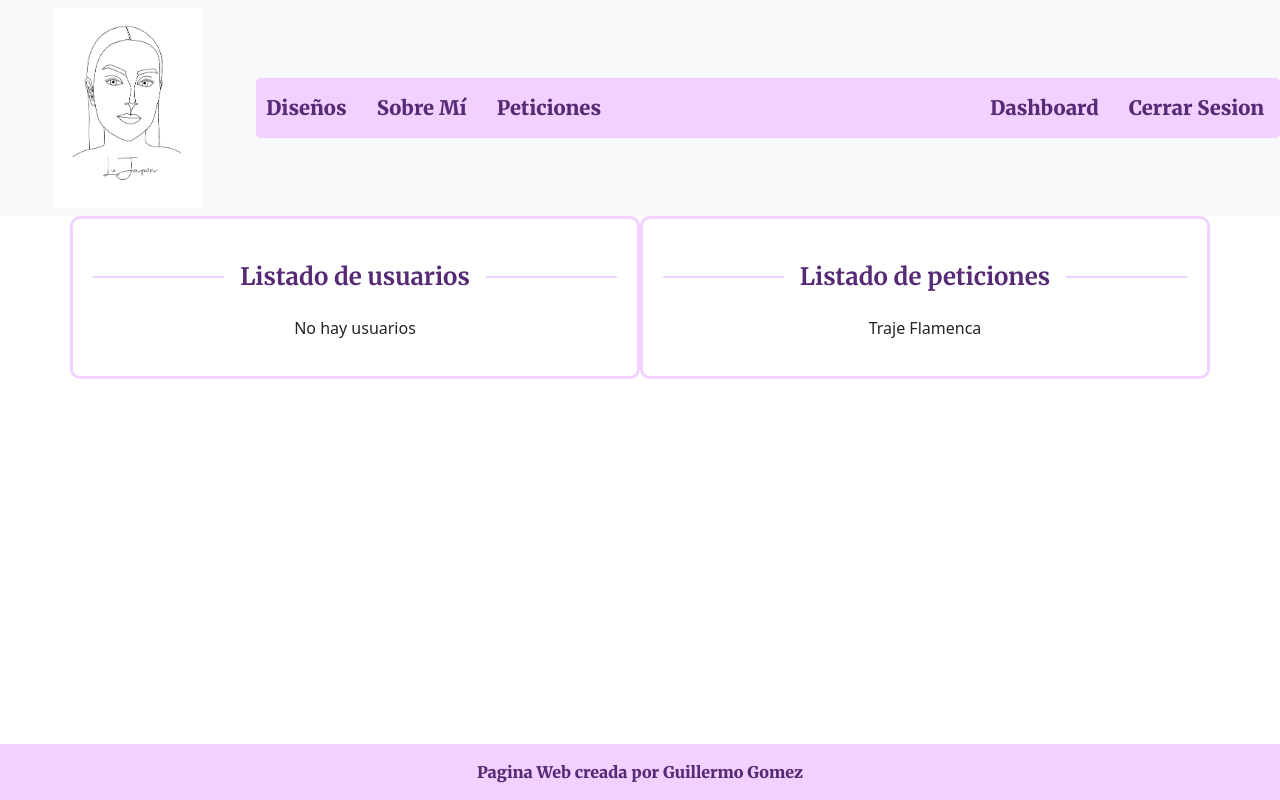
After one commit to guillegomezz8/LuDesings, a Django app: page /dashboard/ in a window 1280 px wide. The commit adds this page. Run offline with Django 4.2, Linux system fonts and the light colour scheme; a user stored in the database is signed in; data comes from the database, SQL or seed files in the repository; both versions use the stored data as it was after the commit; some libraries are stand-ins or nearby versions.

Commit message:
comienzo de dashboard

```diff
--- a/base/templates/base.html
+++ b/base/templates/base.html
@@ -21,6 +21,7 @@
             </div>
             {% if request.user.is_authenticated %}
             <div>
+                <a class="contenido navbar-brand" href="{% url "dashboard" %}">Dashboard</a>
                 <a class="contenido navbar-brand" href="{% url "logout" %}">Cerrar Sesion</a>
             </div>
             {%else%}
--- /dev/null
+++ b/base/templates/dashboard.html
@@ -0,0 +1,32 @@
+{% extends "base.html" %}
+{%load static%}
+{% block contenido %}
+<div class="container">
+    <div class="row">
+      <div class="contenedor-personalizado col-sm-5 col-md-6">
+        <div class="divider d-flex align-items-center my-4">
+            <h4 class="contenido text-center fw-bold mx-3 mb-0">Listado de usuarios</h4>
+        </div>
+        {%if usuarios%}
+            {%for p in peticiones%}
+            {%endfor%}
+        {%else%}
+        <p class="text-center">No hay usuarios</p>
+        {% endif %}
+      </div>
+      <div class="contenedor-personalizado col-sm-5 offset-sm-2 col-md-6 offset-md-0">
+        <div class="divider d-flex align-items-center my-4">
+            <h4 class="contenido text-center fw-bold mx-3 mb-0">Listado de peticiones</h4>
+        </div>
+        {%if peticiones%}
+            {%for p in peticiones%}
+            <p class="text-center">{{p.asunto}}</p>
+            {%endfor%}
+        {%else%}
+        <p class="text-center">No hay peticiones</p>
+        {% endif %}
+      </div>
+    </div>
+</div>
+<link rel="stylesheet" href="{%static 'css/dashboard.css'%}"/>
+{%endblock%}
--- a/base/templates/peticionesForm.html
+++ b/base/templates/peticionesForm.html
@@ -15,7 +15,4 @@
     </form>
 </div>
 <link rel="stylesheet" href="{%static 'css/diseñoForm.css'%}"/>
-<link rel="preconnect" href="https://fonts.googleapis.com">
-<link rel="preconnect" href="https://fonts.gstatic.com" crossorigin>
-<link href="https://fonts.googleapis.com/css2?family=Merriweather:ital,wght@0,300;0,400;0,700;0,900;1,300;1,400;1,700;1,900&display=swap" rel="stylesheet">
 {%endblock%}
--- a/base/templates/peticionesList.html
+++ /dev/null
@@ -1 +0,0 @@
-{% extends "base.html" %}
--- a/base/templates/sobreMi.html
+++ b/base/templates/sobreMi.html
@@ -20,7 +20,4 @@
     </div>
 </div>
 <link rel="stylesheet" href="{%static 'css/sobreMi.css'%}"/>
-<link rel="preconnect" href="https://fonts.googleapis.com">
-<link rel="preconnect" href="https://fonts.gstatic.com" crossorigin>
-<link href="https://fonts.googleapis.com/css2?family=Merriweather:ital,wght@0,300;0,400;0,700;0,900;1,300;1,400;1,700;1,900&display=swap" rel="stylesheet">
 {%endblock%}
--- a/base/urls.py
+++ b/base/urls.py
@@ -7,7 +7,7 @@ from django.conf import settings
 urlpatterns = [
     path('', views.sobreMi, name='sobreMi'),
     path('peticiones/', views.peticionesForm, name='peticionesForm'),
-    path('listado_peticiones/', views.peticionesList, name='peticionesList'),
+    path('dashboard/', views.dashboard, name='dashboard'),
 ]
 
 urlpatterns += static(settings.MEDIA_URL, document_root = settings.MEDIA_ROOT)
--- a/base/views.py
+++ b/base/views.py
@@ -30,6 +30,7 @@ def peticionesForm(request):
     return render(request, 'peticionesForm.html', {'form': form})
 
 @user_passes_test(es_administrador)
-def peticionesList(request):
+def dashboard(request):
+    ##usuarios = User.
     peticiones = Peticion.objects.all()
-    return render(request, 'peticionesList.html', {'peticones': peticiones})
+    return render(request, 'dashboard.html', {'peticiones': peticiones})
--- a/diseños/templates/diseñoCrear.html
+++ b/diseños/templates/diseñoCrear.html
@@ -14,7 +14,4 @@
     </form>
 </div>
 <link rel="stylesheet" href="{%static 'css/diseñoForm.css'%}"/>
-<link rel="preconnect" href="https://fonts.googleapis.com">
-<link rel="preconnect" href="https://fonts.gstatic.com" crossorigin>
-<link href="https://fonts.googleapis.com/css2?family=Merriweather:ital,wght@0,300;0,400;0,700;0,900;1,300;1,400;1,700;1,900&display=swap" rel="stylesheet">
 {%endblock%}
--- a/diseños/templates/diseñoDetalle.html
+++ b/diseños/templates/diseñoDetalle.html
@@ -41,7 +41,4 @@
     <a href="{% url "diseños" %}" type="submit" class="contenido btn btn-outline-custom btn-lg bt-login">Volver Atrás</a>
 </div>
 <link rel="stylesheet" href="{% static 'css/diseñoDetalles.css' %}" />
-<link rel="preconnect" href="https://fonts.googleapis.com">
-<link rel="preconnect" href="https://fonts.gstatic.com" crossorigin>
-<link href="https://fonts.googleapis.com/css2?family=Merriweather:ital,wght@0,300;0,400;0,700;0,900;1,300;1,400;1,700;1,900&display=swap" rel="stylesheet">
 {% endblock %}
--- a/diseños/templates/diseñoEditar.html
+++ b/diseños/templates/diseñoEditar.html
@@ -31,7 +31,4 @@
     </form>
 </div>
 <link rel="stylesheet" href="{% static 'css/diseñoForm.css' %}"/>
-<link rel="preconnect" href="https://fonts.googleapis.com">
-<link rel="preconnect" href="https://fonts.gstatic.com" crossorigin>
-<link href="https://fonts.googleapis.com/css2?family=Merriweather:ital,wght@0,300;0,400;0,700;0,900;1,300;1,400;1,700;1,900&display=swap" rel="stylesheet">
 {% endblock %}
--- a/diseños/templates/diseños.html
+++ b/diseños/templates/diseños.html
@@ -61,7 +61,4 @@
     {% endif %}
 </div>
 <link rel="stylesheet" href="{% static 'css/diseños.css' %}"/>
-<link rel="preconnect" href="https://fonts.googleapis.com">
-<link rel="preconnect" href="https://fonts.gstatic.com" crossorigin>
-<link href="https://fonts.googleapis.com/css2?family=Merriweather:ital,wght@0,300;0,400;0,700;0,900;1,300;1,400;1,700;1,900&display=swap" rel="stylesheet">
 {% endblock %}
--- /dev/null
+++ b/static/css/dashboard.css
@@ -0,0 +1,21 @@
+.contenedor-personalizado {
+    border: 3px solid #f1d1ff;
+    border-radius: 10px;
+    padding: 20px;
+    height: fit-content;
+}
+
+.divider:after,
+.divider:before {
+content: "";
+flex: 1;
+height: 2px;
+background: #f1d1ff;
+}
+
+.contenido{
+    font-family: "Merriweather", serif;
+    font-weight: 900;
+    font-style: normal;
+    color: rgb(87, 42, 118);
+}
--- a/usuarios/templates/login.html
+++ b/usuarios/templates/login.html
@@ -29,7 +29,4 @@
     {% endfor %}
 {% endif %}
 <link rel="stylesheet" href="{%static 'css/login.css'%}"/>
-<link rel="preconnect" href="https://fonts.googleapis.com">
-<link rel="preconnect" href="https://fonts.gstatic.com" crossorigin>
-<link href="https://fonts.googleapis.com/css2?family=Merriweather:ital,wght@0,300;0,400;0,700;0,900;1,300;1,400;1,700;1,900&display=swap" rel="stylesheet">
 {% endblock %}
```
Also changed, not shown: db.sqlite3.
